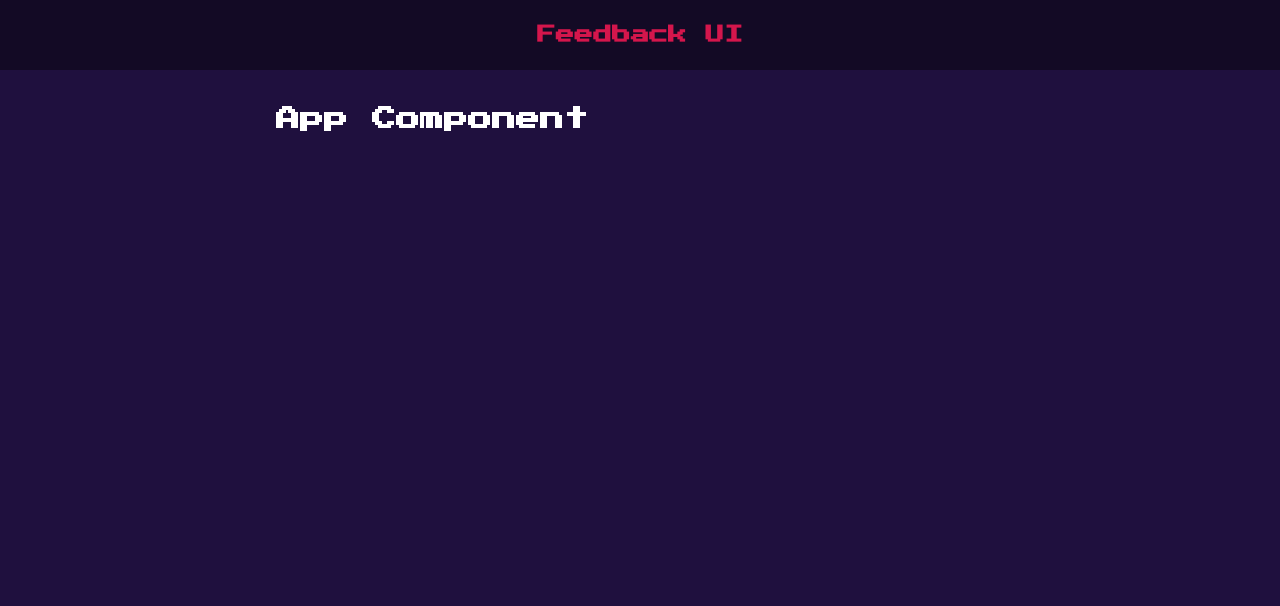
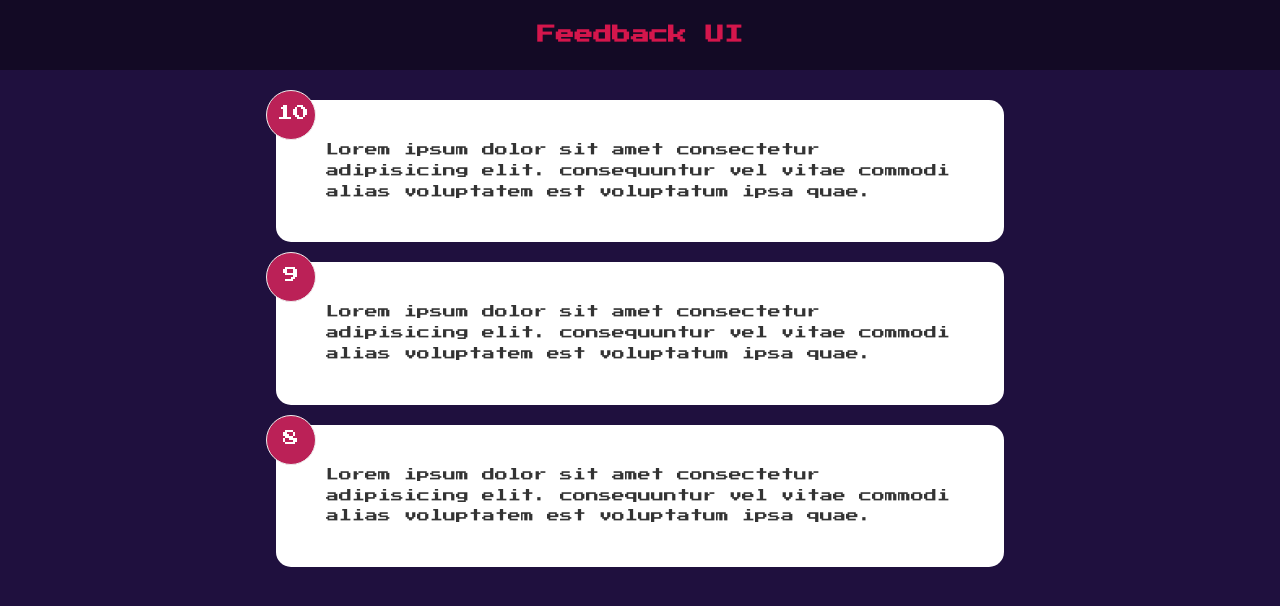
Before and after one commit to ericsecution/better-rater, a React (Create React App) app in the folder better-rater/: page / in a window 1280 px wide. Shown: the top 606 px of the page. Built offline with nearby package versions, Linux system fonts and the light colour scheme.

Commit message:
Created a few more Feedback Components & added a map() function to iterate thru and display the cards. Will create a Card Class next

```diff
--- a/better-rater/src/App.js
+++ b/better-rater/src/App.js
@@ -1,10 +1,18 @@
+import { useState } from 'react'
 import Header from './components/Header'
+import FeedbackList from './components/FeedbackList'
+import FeedbackData from './data/FeedbackData'
+// passing in from my "Global State" (above)
+// to my Components-level State (below)
 function App() {
+    const [feedback, setFeedback] = useState(FeedbackData)
+
+
     return (
         <>
         <Header />
         <div className='container'>
-        <h2>App Component</h2>
+        <FeedbackList feedback={feedback} />
         </div>
 
         </>
--- /dev/null
+++ b/better-rater/src/components/FeedbackItem.jsx
@@ -0,0 +1,13 @@
+
+function FeedbackItem({item}) {
+
+  return (
+    <div className="card">
+      <div className="num-display">{item.rating}</div>
+      <div className="text-display">{item.text}</div>
+
+    </div>
+  )
+
+}
+export default FeedbackItem
--- /dev/null
+++ b/better-rater/src/components/FeedbackList.jsx
@@ -0,0 +1,16 @@
+import FeedbackItem from "./FeedbackItem"
+
+function FeedbackList({feedback}) {
+    if(!feedback || feedback.length === 0) {
+        return <p>No Feedback yet</p>
+    }
+
+  return (
+     <div className="feedback-list">
+        {feedback.map((item) => (
+            <FeedbackItem key={item.id} item={item}/>
+        ))}
+     </div>
+    )
+}
+export default FeedbackList
--- /dev/null
+++ b/better-rater/src/data/FeedbackData.js
@@ -0,0 +1,19 @@
+const FeedbackData = [
+    {
+      id: 1,
+      rating: 10,
+      text: 'Lorem ipsum dolor sit amet consectetur adipisicing elit. consequuntur vel vitae commodi alias voluptatem est voluptatum ipsa quae.',
+    },
+    {
+      id: 2,
+      rating: 9,
+      text: 'Lorem ipsum dolor sit amet consectetur adipisicing elit. consequuntur vel vitae commodi alias voluptatem est voluptatum ipsa quae.',
+    },
+    {
+      id: 3,
+      rating: 8,
+      text: 'Lorem ipsum dolor sit amet consectetur adipisicing elit. consequuntur vel vitae commodi alias voluptatem est voluptatum ipsa quae.',
+    },
+  ]
+
+  export default FeedbackData
--- a/better-rater/src/index.css
+++ b/better-rater/src/index.css
@@ -33,6 +33,7 @@
 }
 
 .card {
+  font-size: 13px;
   background-color: #fff;
   color: #333;
   border-radius: 15px;
@@ -46,9 +47,9 @@
   color: #fff;
 }
 
-.card h2 {
-  font-size: 22px;
-  font-weight: 600;
+.card h3 {
+  font-size: 16px;
+  font-weight: 400;
   text-align: center;
 }
 
@@ -68,7 +69,7 @@
   padding: 10px;
   text-align: center;
   border-radius: 50%;
-  font-size: 19px;
+  font-size: 16px;
   border: 1px #eee solid;
   transition: 0.3s;
 }
```
Also changed, not shown: better-rater/src/components/FeedbackListItem.jsx (deleted, +0 -9 lines).
